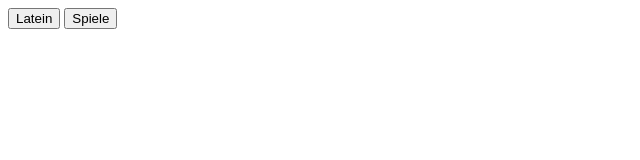
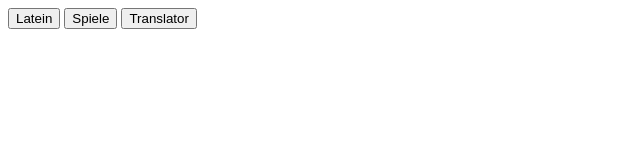
Before and after one commit to jfsunday/websitefriend, a plain HTML site: page homepage.html in a window 1280 px wide. Shown: the whole page, without its empty margins (0-640 px from the left). Drawn offline with Linux system fonts and the light colour scheme.

Commit message:
Update homepage.html

```diff
--- a/homepage.html
+++ b/homepage.html
@@ -19,5 +19,6 @@
     </script>
     <button onclick="latein()">Latein</button>
     <button onclick="spiele()">Spiele</button>
+    <button onclick="translate()">Translator</button>
 </body>
 </html>
```
